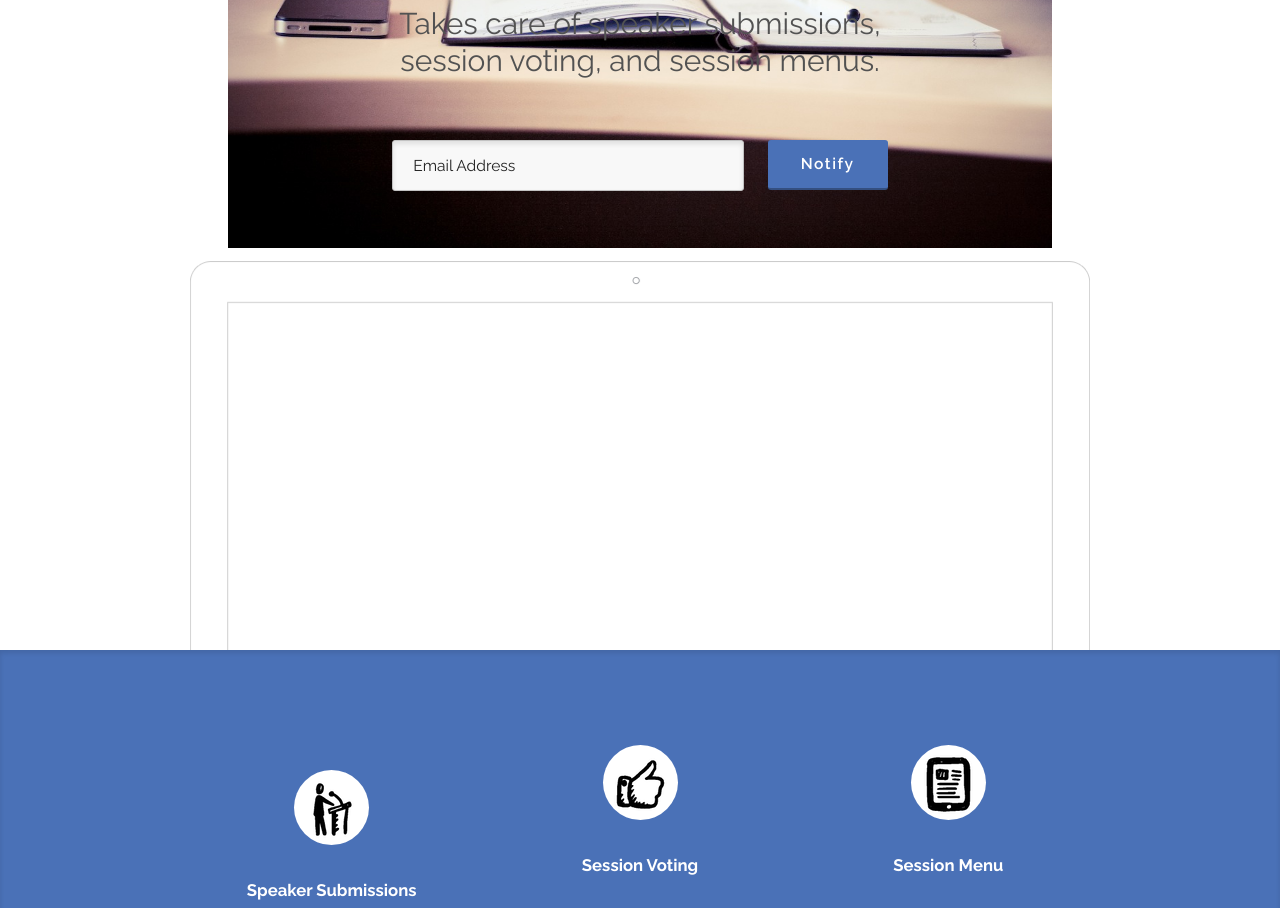
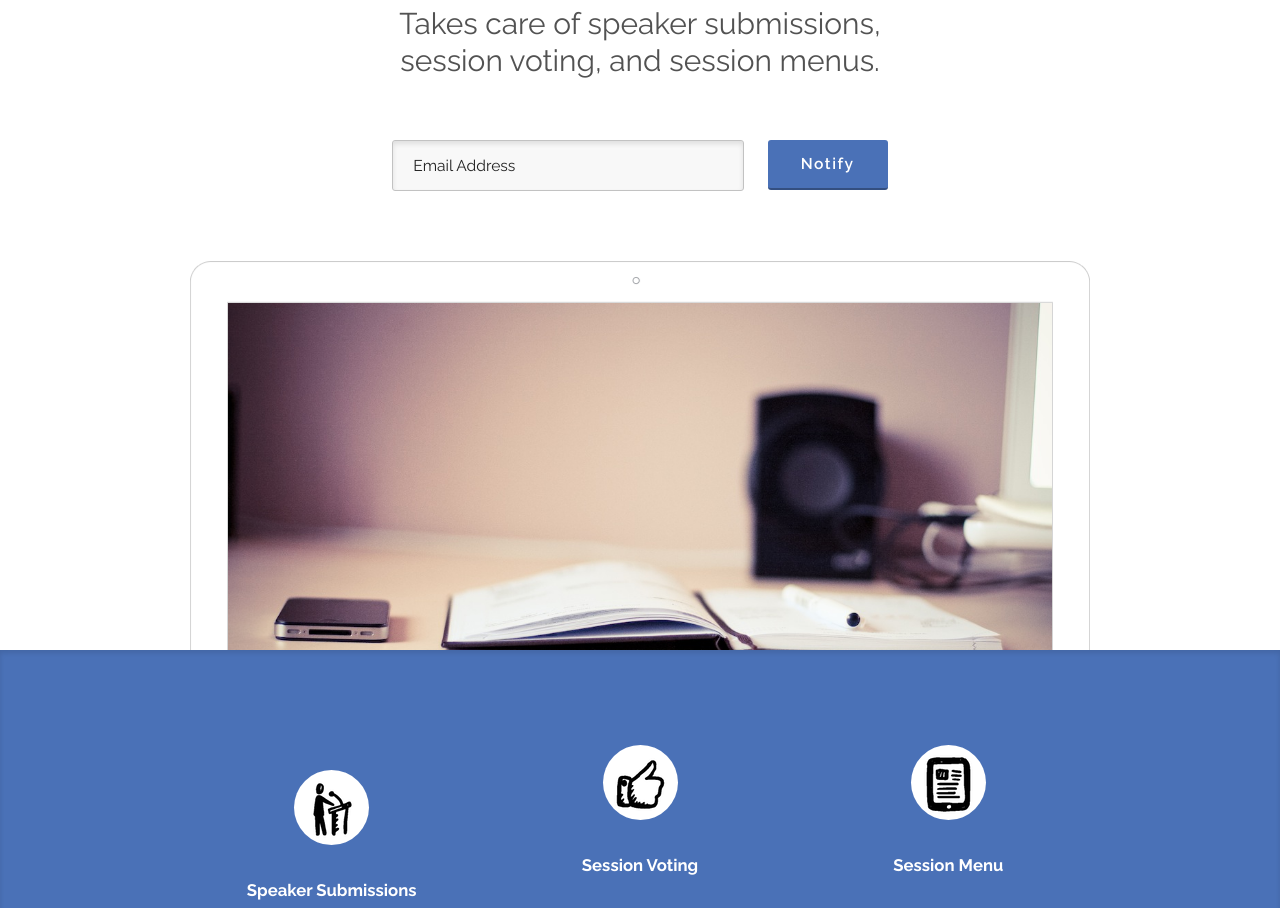
Before and after one commit to speakingcrowd/speakingcrowd.github.io, a plain HTML site: page index.html in a window 1280 px wide. Shown: the part 110-1018 px from the top of the page. Drawn offline with nearby package versions, Linux system fonts and the light colour scheme; a web font is replaced by a local one.

Commit message:
Correct image placement with removal of phone elements.

```diff
--- a/css/style.css
+++ b/css/style.css
@@ -422,7 +422,7 @@ label.error{
 	margin:0 auto;
 	display:block;
 	position:absolute;
-	margin-top:-562px;
+	margin-top:42px;
 	margin-left:38px;
 	}
 #phone{
```
